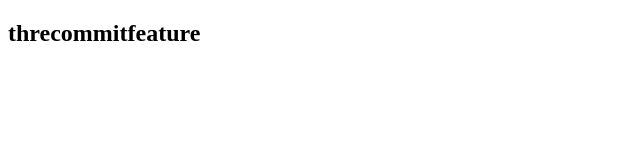
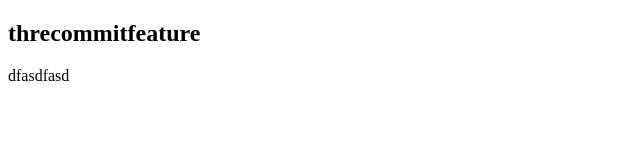
Before and after one commit to BestRen/ttt, a plain HTML site: page index.html in a window 1280 px wide. Shown: the full height of the page, 0-640 px from the left. Drawn offline with Linux system fonts and the light colour scheme.

Commit message:
index.commit

```diff
--- a/index.html
+++ b/index.html
@@ -11,7 +11,7 @@
     <div>
         <h2>threcommit<span>feature</span></h2>
     </div>
-    <div></div>
+    <div>dfasdfasd</div>
     <div></div>
     <div></div>
 </body>
```
